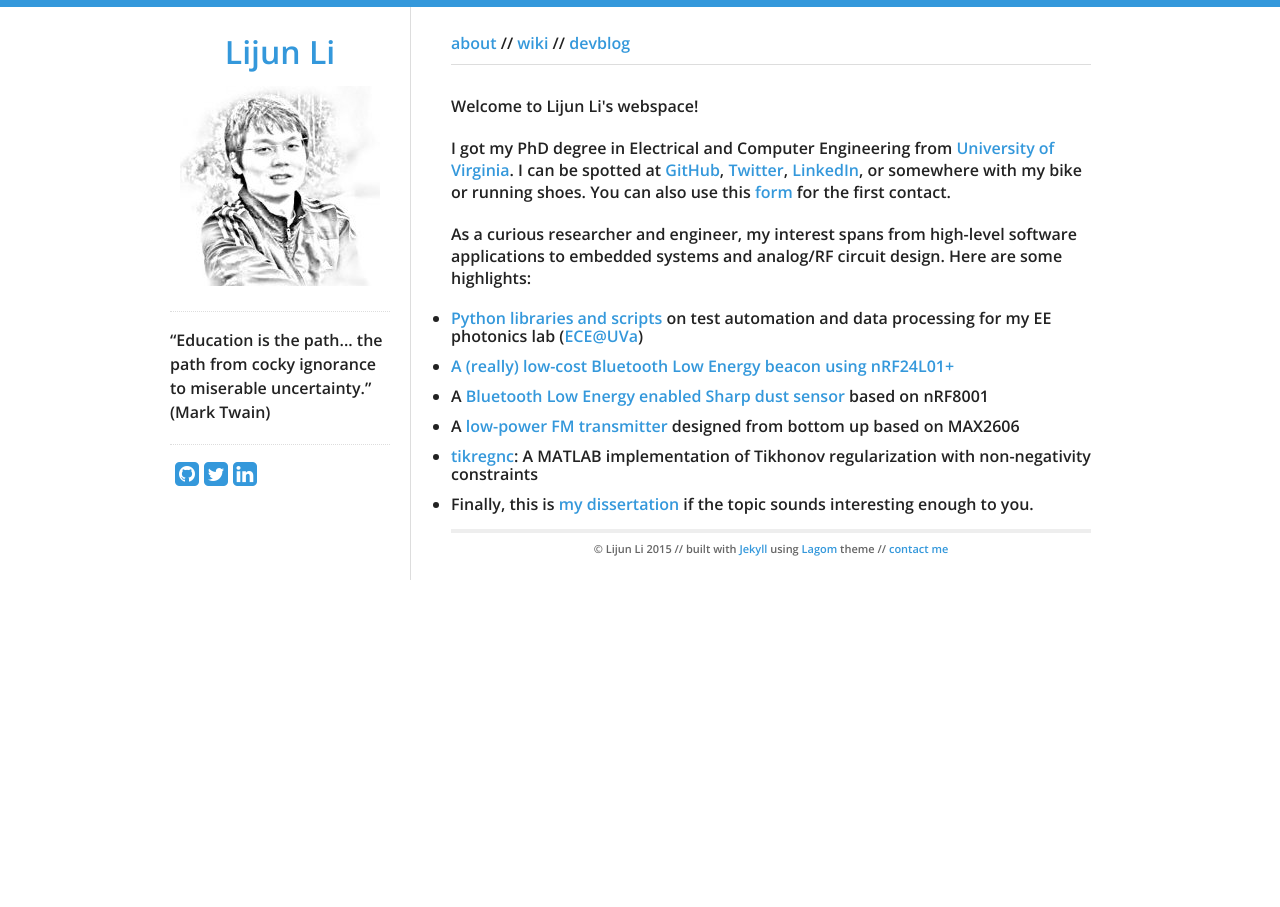
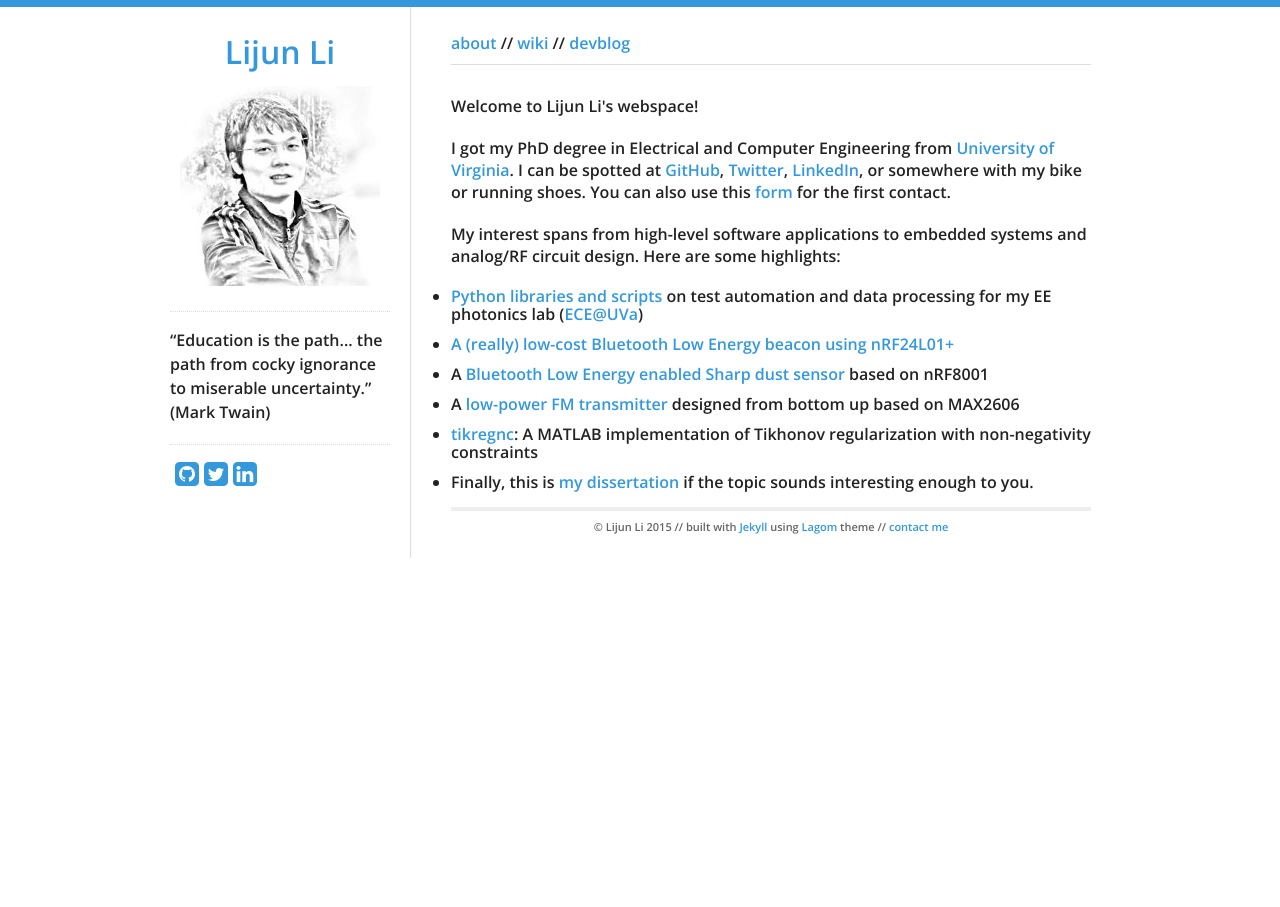
Before and after one commit to wenqiong/home, a Jekyll site: the page built from index.md, in a window 1280 px wide. Built offline with Jekyll 4.4.1, drawn with Linux system fonts in a browser that asks for light colours; nearby versions of some CDN libraries; Markdown is read by kramdown in place of the engine named in the settings.

Commit message:
Update index.md

```diff
--- a/index.md
+++ b/index.md
@@ -10,7 +10,7 @@ published: true
 
   <p>I got my PhD degree in Electrical and Computer Engineering from <a href="http://www.virginia.edu/">University of Virginia</a>. I can be spotted at <a href="https://www.github.com/lijunxyz">GitHub</a>, <a href="https://www.twitter.com/lijunxyz">Twitter</a>, <a href="http://www.linkedin.com/in/lijunxyz">LinkedIn</a>, or somewhere with my bike or running shoes. You can also use this <a href="http://lijun.xyz/contact">form</a> for the first contact.</p>
 
-  <p>As a curious researcher and engineer, my interest spans from high-level software applications to embedded systems and analog/RF circuit design. Here are some highlights:</p>
+  <p>My interest spans from high-level software applications to embedded systems and analog/RF circuit design. Here are some highlights:</p>
 
   <ul>
         <li><a href="https://github.com/lijunxyz/instruments">Python libraries and scripts</a> on test automation and data processing for my EE photonics lab (<a href="http://www.ece.virginia.edu">ECE@UVa</a>)</li>
```
